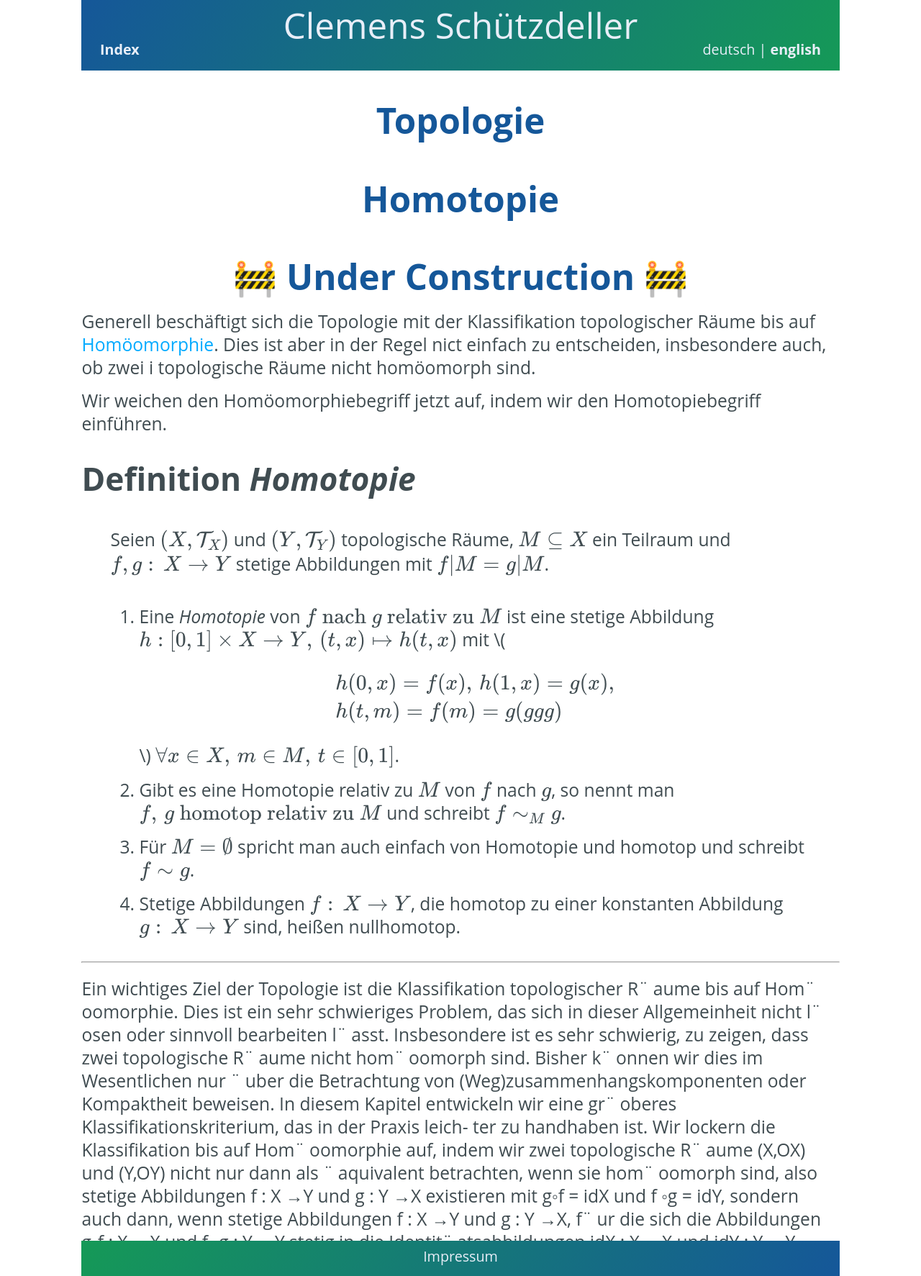
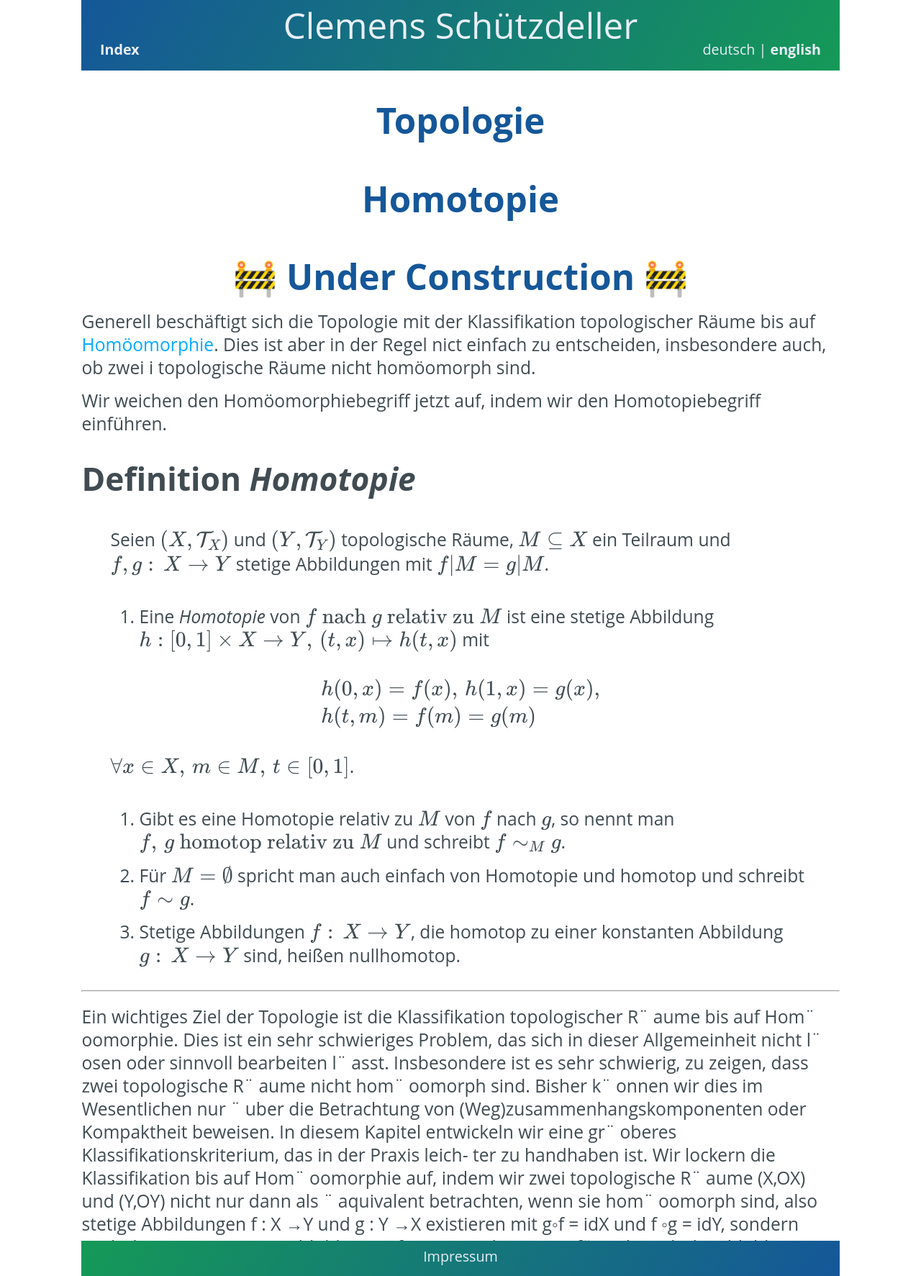
Before and after one commit to cs-LA/home, a Jekyll site: the page built from Topologie/Homotopie/index.md, in a window 1280 px wide. Shown: the whole page at 72% size. Built offline with Jekyll 4.4.1, drawn with Linux system fonts in a browser that asks for light colours; our own code applies the rules of GitHub Pages for plain Markdown files.

Commit message:
index.md aktualisieren

```diff
--- a/Topologie/Homotopie/index.md
+++ b/Topologie/Homotopie/index.md
@@ -12,7 +12,12 @@ Wir weichen den Homöomorphiebegriff jetzt auf, indem wir den Homotopiebegriff e
 
 > Seien $(X,\mathcal{T}_X)$ und $(Y,\mathcal{T}_Y)$ topologische Räume, $M \subseteq X$ ein Teilraum und $f, g : \, X \to Y$ stetige Abbildungen mit $f \vert M = g \vert M$.
 > 1. Eine *Homotopie* von $f \text{ nach } g \text{ relativ zu } M$ ist eine stetige Abbildung $h: [0,1] \times X \to Y, \, (t,x) \mapsto h(t,x)$ mit
-$$\begin{split} & h(0,x) = f(x), \, h(1,x) = g(x), \\ & h(t,m) = f(m) = g(ggg) \end{split}$$
+
+$$\begin{split}
+& h(0,x) = f(x), \, h(1,x) = g(x), \\
+& h(t,m) = f(m) = g(m)
+\end{split}$$
+
 > $\forall x \in X, \, m \in M, \, t \in [0,1]$.
 > 2. Gibt es eine Homotopie relativ zu $M$ von $f$ nach $g$, so nennt man $f, \, g \text{ homotop relativ zu } M$ und schreibt $f \sim_M g$.
 > 3. Für $M = \emptyset$ spricht man auch einfach von Homotopie und homotop und schreibt $f \sim g$.
```
